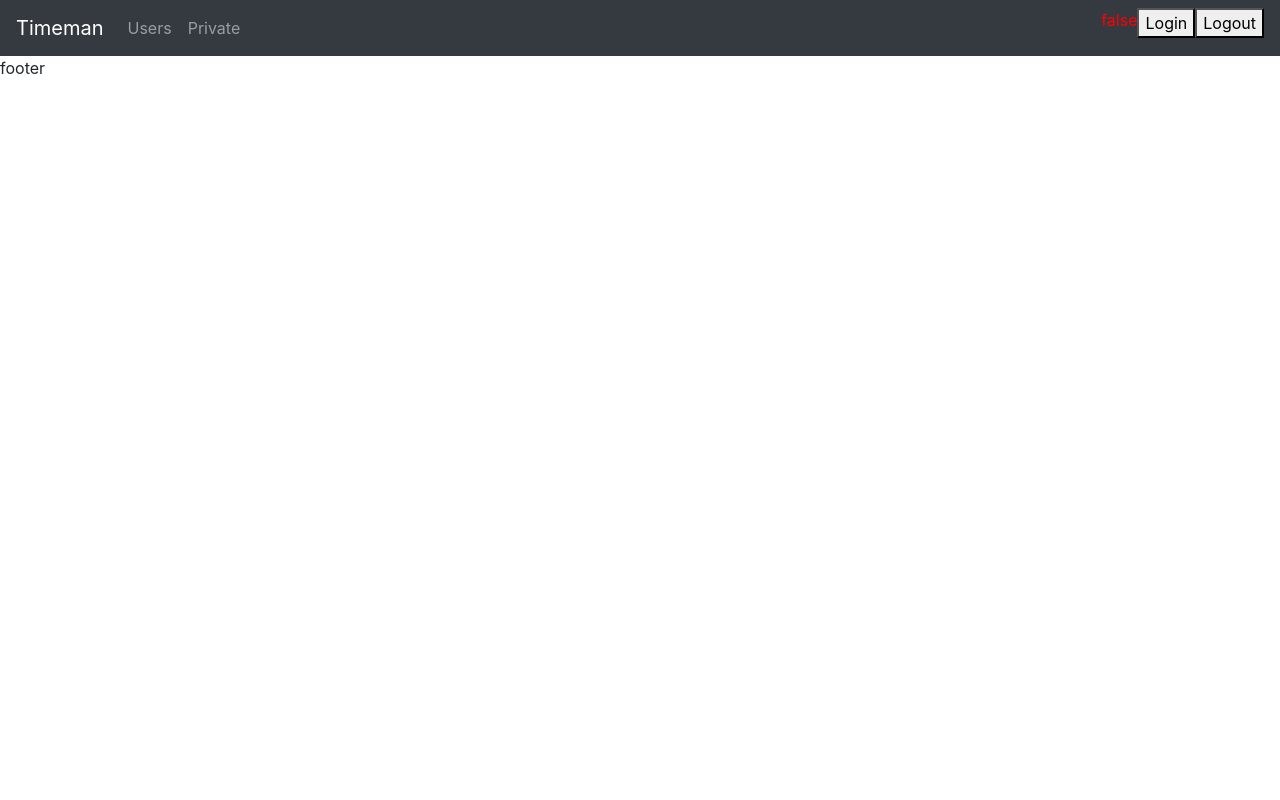
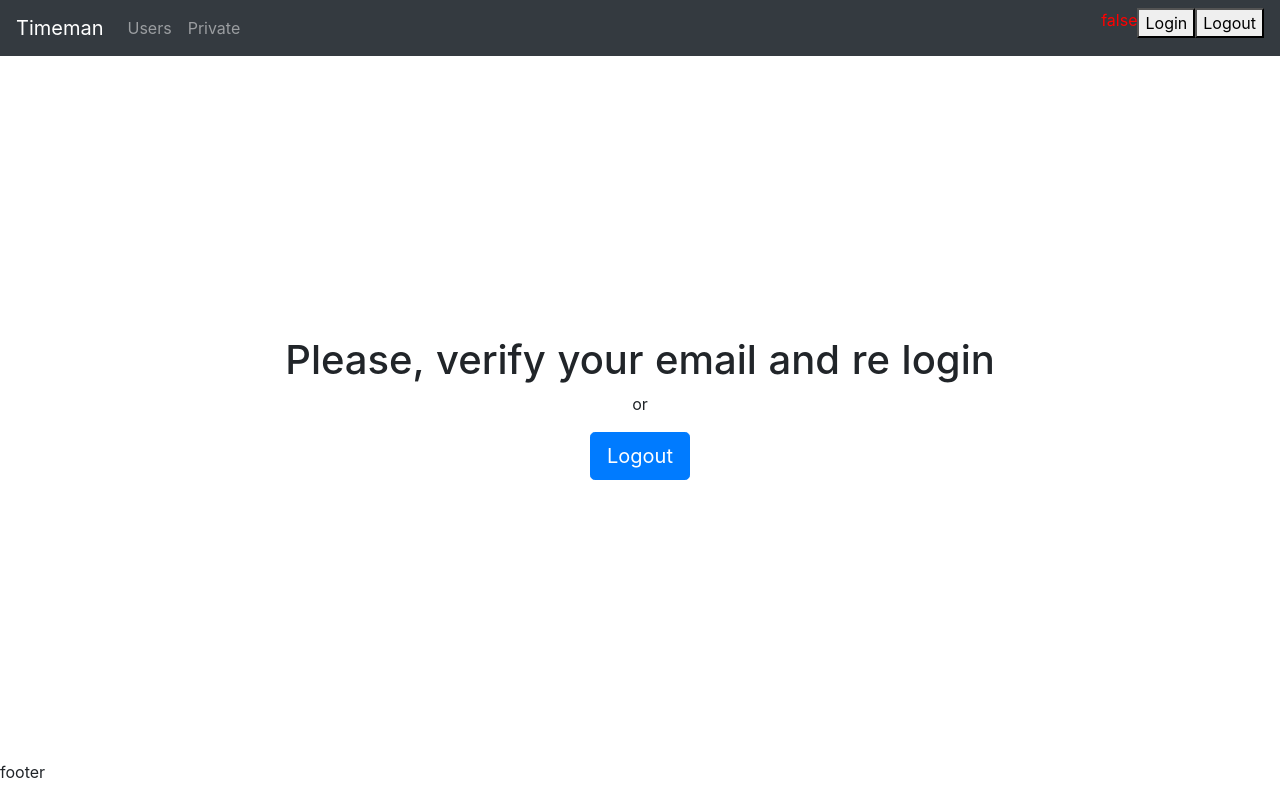
Before and after one commit to MontolioV/Timeman_frontend, a Nuxt app: page /auth/email-not-verified in a window 1280 px wide. Built offline with nearby package versions, Linux system fonts and the light colour scheme; no server answers.

Commit message:
Email verification check.

```diff
--- a/assets/auth0Impl.js
+++ b/assets/auth0Impl.js
@@ -13,6 +13,16 @@ class Auth0Impl {
   logout() {
     this.webAuth.logout();
   }
+
+  checkForEmailError() {
+    let result = false;
+    this.webAuth.parseHash({}, function(err, authResult) {
+      result =
+        err &&
+        err.errorDescription === 'Please verify your email before logging in.';
+    });
+    return result;
+  }
 }
 
 export default new Auth0Impl();
--- a/nuxt.config.js
+++ b/nuxt.config.js
@@ -60,7 +60,7 @@ module.exports = {
   */
   auth: {
     redirect: {
-      login: '/auth/redirect',
+      login: '/auth/redirect-to-auth',
       callback: '/auth/cb',
       logout: '/',
       home: '/',
--- a/pages/auth/cb.vue
+++ b/pages/auth/cb.vue
@@ -10,8 +10,15 @@
 </template>
 
 <script>
+import auth0 from '~/assets/auth0Impl';
+
 export default {
   name: 'AuthCallback',
+  created() {
+    if (auth0.checkForEmailError()) {
+      this.$router.push('email-not-verified');
+    }
+  },
 };
 </script>
 
--- /dev/null
+++ b/pages/auth/email-not-verified.vue
@@ -0,0 +1,24 @@
+<template>
+  <section class="fill d-flex flex-column justify-content-center align-items-center">
+    <h1>Please, verify your email and re login</h1>
+    <p>or</p>
+    <b-button
+      size="lg"
+      variant="primary"
+      @click="logout">Logout</b-button>
+  </section>
+</template>
+
+<script>
+export default {
+  name: 'EmailNotVerified',
+  methods: {
+    logout() {
+      this.$auth.logoutAuth0();
+    },
+  },
+};
+</script>
+
+<style scoped>
+</style>
--- a/plugins/auth.js
+++ b/plugins/auth.js
@@ -1,10 +1,6 @@
 import auth0Impl from '~/assets/auth0Impl';
 
 export default function({ app }) {
-  app.$auth.onError((error, name, endpoint) => {
-    console.log(name, error);
-  });
-
   app.$auth.logoutAuth0 = () => {
     app.$auth.logout();
     auth0Impl.logout();
```
Also changed, not shown: pages/auth/redirect-to-auth.vue (renamed from pages/auth/redirect.vue).
